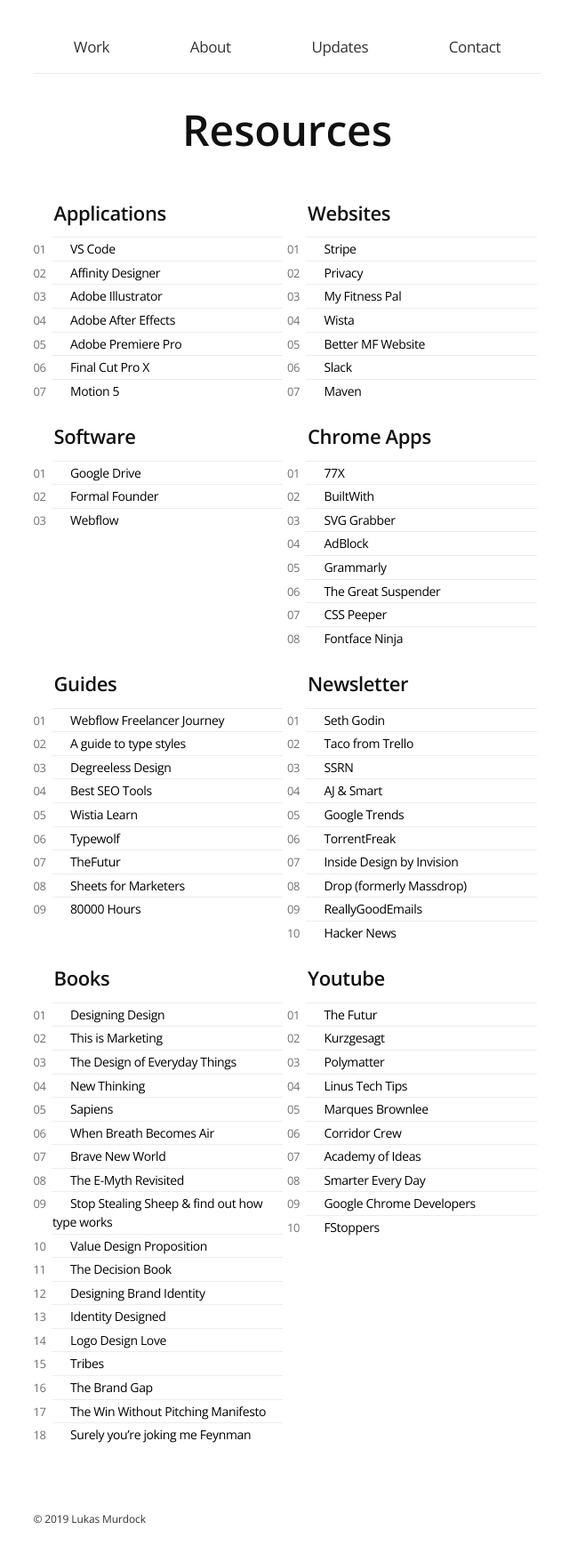
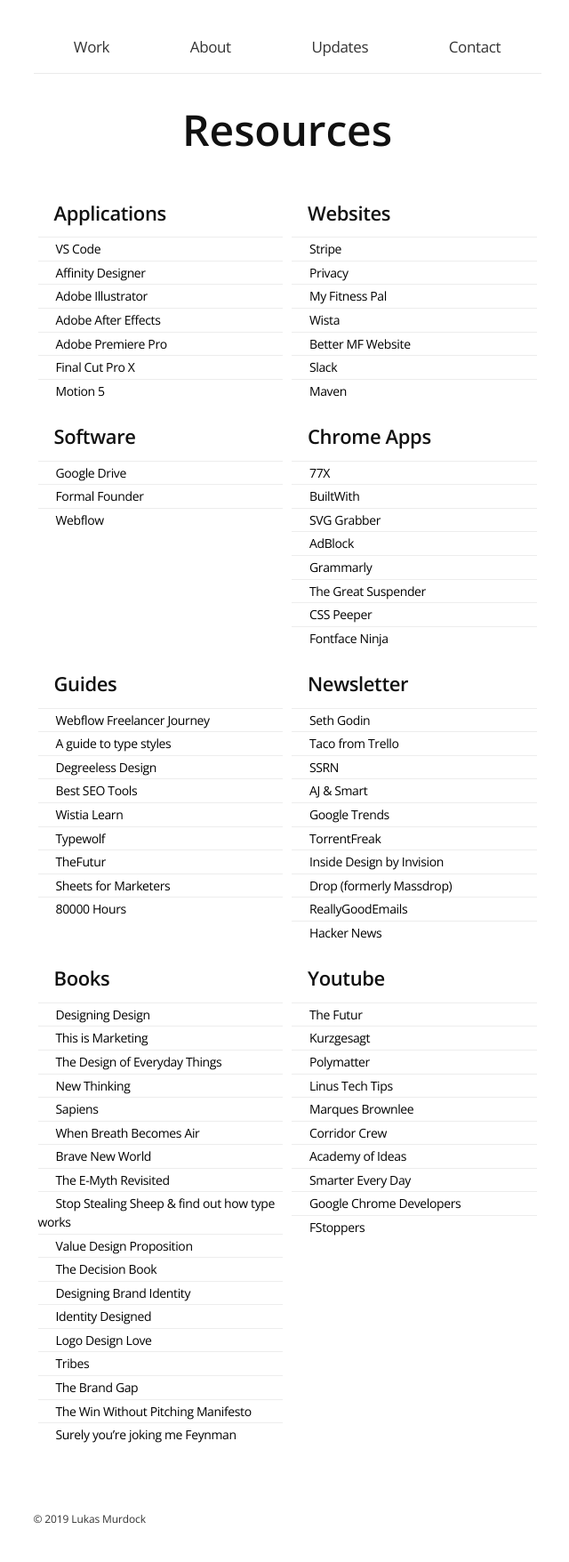
Before and after one commit to LukasMurdock/LukasMurdock.github.io, a Jekyll site: the page built from resources.html, in a window 1280 px wide. Shown: the whole page at 89% size, without its empty margins (317-957 px from the left). Built offline with Jekyll 4.4.1, drawn with Linux system fonts in a browser that asks for light colours.

Commit message:
resources numbers commented

```diff
--- a/resources.html
+++ b/resources.html
@@ -35,8 +35,11 @@
     position: relative
 }
   ol {
-    list-style: none; counter-reset: li
+    list-style: none; counter-reset: li;
+    margin-left: 0;
+    padding: 0;
   }
+  /*
   li::before {
     counter-increment: dopeCounter 1;
     content: counter(dopeCounter,decimal-leading-zero);
@@ -48,6 +51,7 @@
     height: 25px;
     color: #707070;
   }
+  */
   a.item {
       width: 100%;
       padding: 2px 0;
```
Also changed, not shown: 2 other files.
